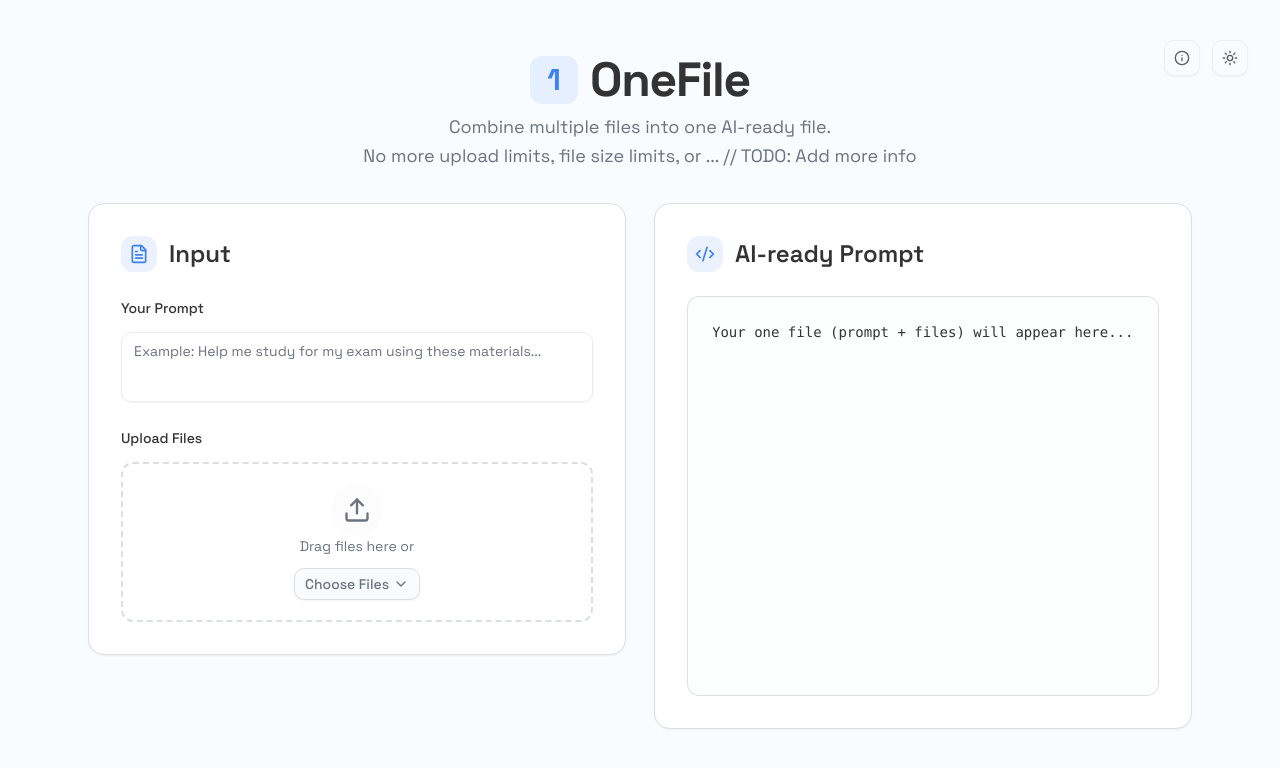
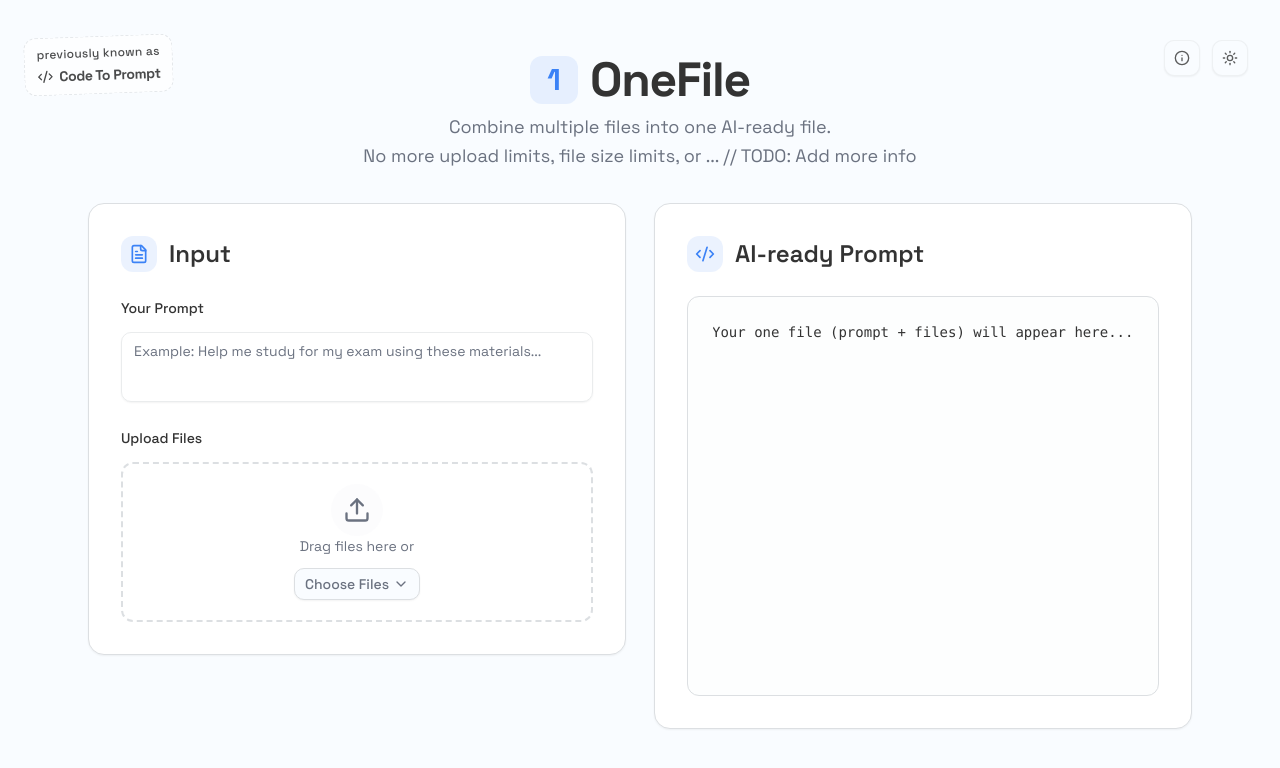
Before and after one commit to wahibonae/onefile, a Next.js app: page / in a window 1280 px wide. Shown: the top 768 px of the page. Built offline with nearby package versions, Linux system fonts and the light colour scheme.

Commit message:
cool easter egg

```diff
--- a/package.json
+++ b/package.json
@@ -15,9 +15,11 @@
     "@radix-ui/react-dropdown-menu": "^2.1.5",
     "@radix-ui/react-label": "^2.1.1",
     "@radix-ui/react-scroll-area": "^1.2.2",
-    "@radix-ui/react-slot": "^1.1.1",
+    "@radix-ui/react-slot": "^1.2.3",
+    "@types/canvas-confetti": "^1.9.0",
     "@types/prismjs": "^1.26.5",
     "@vercel/analytics": "^1.5.0",
+    "canvas-confetti": "^1.9.3",
     "class-variance-authority": "^0.7.1",
     "clsx": "^2.1.1",
     "csv-parse": "^5.6.0",
--- a/src/app/page.tsx
+++ b/src/app/page.tsx
@@ -1,6 +1,7 @@
 "use client";
 
 import React, { useState, useRef, useEffect } from "react";
+import confetti from "canvas-confetti";
 import { Button } from "@/components/ui/button";
 import { Textarea } from "@/components/ui/textarea";
 import { Card, CardContent, CardHeader, CardTitle } from "@/components/ui/card";
@@ -21,6 +22,7 @@ import {
 import { ThemeToggle } from "@/components/theme-toggle";
 import { InfoDialog } from "@/components/InfoDialog";
 import { IGNORED_PATHS } from "@/constants/files";
+import { cn } from "@/lib/utils";
 
 declare module "react" {
   interface InputHTMLAttributes<T> extends HTMLAttributes<T> {
@@ -35,6 +37,9 @@ export default function Home() {
   const [finalPrompt, setFinalPrompt] = useState("");
   const [isDragging, setIsDragging] = useState(false);
   const [isDropdownOpen, setIsDropdownOpen] = useState(false);
+  const [stickerClicked, setStickerClicked] = useState(false);
+  const [stickerHidden, setStickerHidden] = useState(false);
+  const [stickerFadingOut, setStickerFadingOut] = useState(false);
   const dropdownRef = useRef<HTMLDivElement>(
     null
   ) as React.RefObject<HTMLDivElement>;
@@ -312,6 +317,50 @@ export default function Home() {
     setFiles([]);
   };
 
+  const handleStickerClick = () => {
+    if (stickerClicked) return; // Prevent multiple clicks
+
+    setStickerClicked(true);
+
+    // Trigger confetti effect
+    const end = Date.now() + 3 * 1000; // 3 seconds
+    const colors = ["#a786ff", "#fd8bbc", "#eca184", "#f8deb1"];
+
+    const frame = () => {
+      if (Date.now() > end) return;
+
+      confetti({
+        particleCount: 2,
+        angle: 60,
+        spread: 55,
+        startVelocity: 60,
+        origin: { x: 0, y: 0.5 },
+        colors: colors,
+      });
+      confetti({
+        particleCount: 2,
+        angle: 120,
+        spread: 55,
+        startVelocity: 60,
+        origin: { x: 1, y: 0.5 },
+        colors: colors,
+      });
+
+      requestAnimationFrame(frame);
+    };
+
+    frame();
+
+    // Start fade out after 2.5 seconds, then hide completely after fade completes
+    setTimeout(() => {
+      setStickerFadingOut(true);
+      // Hide completely after fade transition completes (1500ms)
+      setTimeout(() => {
+        setStickerHidden(true);
+      }, 1500);
+    }, 2500);
+  };
+
   const copyToClipboard = () => {
     navigator.clipboard
       .writeText(finalPrompt)
@@ -334,6 +383,44 @@ export default function Home() {
 
   return (
     <div className="min-h-screen bg-background">
+      {/* Legacy Notice Sticker */}
+      {!stickerHidden && (
+        <div
+          className={cn(
+            "fixed top-9 left-6 z-50 px-3 py-2 -rotate-2 hover:rotate-0 transition-all duration-500 cursor-pointer bg-white border border-dashed border-border rounded-lg",
+            stickerFadingOut ? 'opacity-0' : 'opacity-70'
+          )}
+          onClick={handleStickerClick}
+        >
+          <div className={cn("transition-opacity duration-500", stickerClicked ? 'opacity-0' : 'opacity-100')}>
+            <div className="text-xs font-medium tracking-wide text-black dark:text-white mb-1">
+              previously known as
+            </div>
+
+            <div className="flex items-center justify-center space-x-1.5">
+              <Code2 className="h-4 w-4 text-black dark:text-white" />
+              <span className="text-sm font-bold tracking-tight text-black dark:text-white">
+                Code To Prompt
+              </span>
+            </div>
+          </div>
+
+          <div className={cn("absolute inset-0 flex items-center justify-center transition-opacity duration-500", stickerClicked ? 'opacity-100' : 'opacity-0')}>
+            <div className="text-center">
+              <div className="text-xs font-medium tracking-wide text-black dark:text-white mb-1">
+                welcome to
+              </div>
+              <div className="flex items-center justify-center space-x-1">
+                <span className="flex items-center justify-center h-4 w-4 text-primary font-bold text-xs bg-primary/10 rounded">1</span>
+                <span className="text-sm font-bold tracking-tight text-black dark:text-white">
+                  OneFile
+                </span>
+              </div>
+            </div>
+          </div>
+        </div>
+      )}
+
       <div className="container max-w-6xl mx-auto px-6 py-12 pt-14">
         <div className="space-y-8">
           {/* Header */}
@@ -431,8 +518,9 @@ export default function Home() {
                         Copy To Clipboard
                       </Button>
                       <Button
-                        // className="flex-1 bg-background text-foreground hover:bg-muted border border-border shadow-sm h-11 rounded-lg font-medium"
-                        className="flex-1 bg-primary text-white hover:text-white hover:bg-primary/95 shadow-sm h-11 rounded-lg font-medium"
+                        className={cn(
+                          "flex-1 bg-primary text-white hover:text-white hover:bg-primary/95 shadow-sm h-11 rounded-lg font-medium"
+                        )}
                         onClick={downloadPrompt}
                         variant="outline"
                       >
--- /dev/null
+++ b/src/components/magicui/confetti.tsx
@@ -0,0 +1,149 @@
+"use client";
+
+import type {
+  GlobalOptions as ConfettiGlobalOptions,
+  CreateTypes as ConfettiInstance,
+  Options as ConfettiOptions,
+} from "canvas-confetti";
+import confetti from "canvas-confetti";
+import type { ReactNode } from "react";
+import React, {
+  createContext,
+  forwardRef,
+  useCallback,
+  useEffect,
+  useImperativeHandle,
+  useMemo,
+  useRef,
+} from "react";
+
+import { Button, ButtonProps } from "@/components/ui/button";
+
+type Api = {
+  fire: (options?: ConfettiOptions) => void;
+};
+
+type Props = React.ComponentPropsWithRef<"canvas"> & {
+  options?: ConfettiOptions;
+  globalOptions?: ConfettiGlobalOptions;
+  manualstart?: boolean;
+  children?: ReactNode;
+};
+
+export type ConfettiRef = Api | null;
+
+const ConfettiContext = createContext<Api>({} as Api);
+
+// Define component first
+const ConfettiComponent = forwardRef<ConfettiRef, Props>((props, ref) => {
+  const {
+    options,
+    globalOptions = { resize: true, useWorker: true },
+    manualstart = false,
+    children,
+    ...rest
+  } = props;
+  const instanceRef = useRef<ConfettiInstance | null>(null);
+
+  const canvasRef = useCallback(
+    (node: HTMLCanvasElement) => {
+      if (node !== null) {
+        if (instanceRef.current) return;
+        instanceRef.current = confetti.create(node, {
+          ...globalOptions,
+          resize: true,
+        });
+      } else {
+        if (instanceRef.current) {
+          instanceRef.current.reset();
+          instanceRef.current = null;
+        }
+      }
+    },
+    [globalOptions],
+  );
+
+  const fire = useCallback(
+    async (opts = {}) => {
+      try {
+        await instanceRef.current?.({ ...options, ...opts });
+      } catch (error) {
+        console.error("Confetti error:", error);
+      }
+    },
+    [options],
+  );
+
+  const api = useMemo(
+    () => ({
+      fire,
+    }),
+    [fire],
+  );
+
+  useImperativeHandle(ref, () => api, [api]);
+
+  useEffect(() => {
+    if (!manualstart) {
+      (async () => {
+        try {
+          await fire();
+        } catch (error) {
+          console.error("Confetti effect error:", error);
+        }
+      })();
+    }
+  }, [manualstart, fire]);
+
+  return (
+    <ConfettiContext.Provider value={api}>
+      <canvas ref={canvasRef} {...rest} />
+      {children}
+    </ConfettiContext.Provider>
+  );
+});
+
+// Set display name immediately
+ConfettiComponent.displayName = "Confetti";
+
+// Export as Confetti
+export const Confetti = ConfettiComponent;
+
+interface ConfettiButtonProps extends ButtonProps {
+  options?: ConfettiOptions &
+    ConfettiGlobalOptions & { canvas?: HTMLCanvasElement };
+  children?: React.ReactNode;
+}
+
+const ConfettiButtonComponent = ({
+  options,
+  children,
+  ...props
+}: ConfettiButtonProps) => {
+  const handleClick = async (event: React.MouseEvent<HTMLButtonElement>) => {
+    try {
+      const rect = event.currentTarget.getBoundingClientRect();
+      const x = rect.left + rect.width / 2;
+      const y = rect.top + rect.height / 2;
+      await confetti({
+        ...options,
+        origin: {
+          x: x / window.innerWidth,
+          y: y / window.innerHeight,
+        },
+      });
+    } catch (error) {
+      console.error("Confetti button error:", error);
+    }
+  };
+
+  return (
+    <Button onClick={handleClick} {...props}>
+      {children}
+    </Button>
+  );
+};
+
+ConfettiButtonComponent.displayName = "ConfettiButton";
+
+export const ConfettiButton = ConfettiButtonComponent;
```
Also changed, not shown: 1 other file (tests, documents, lock files or other folders).
